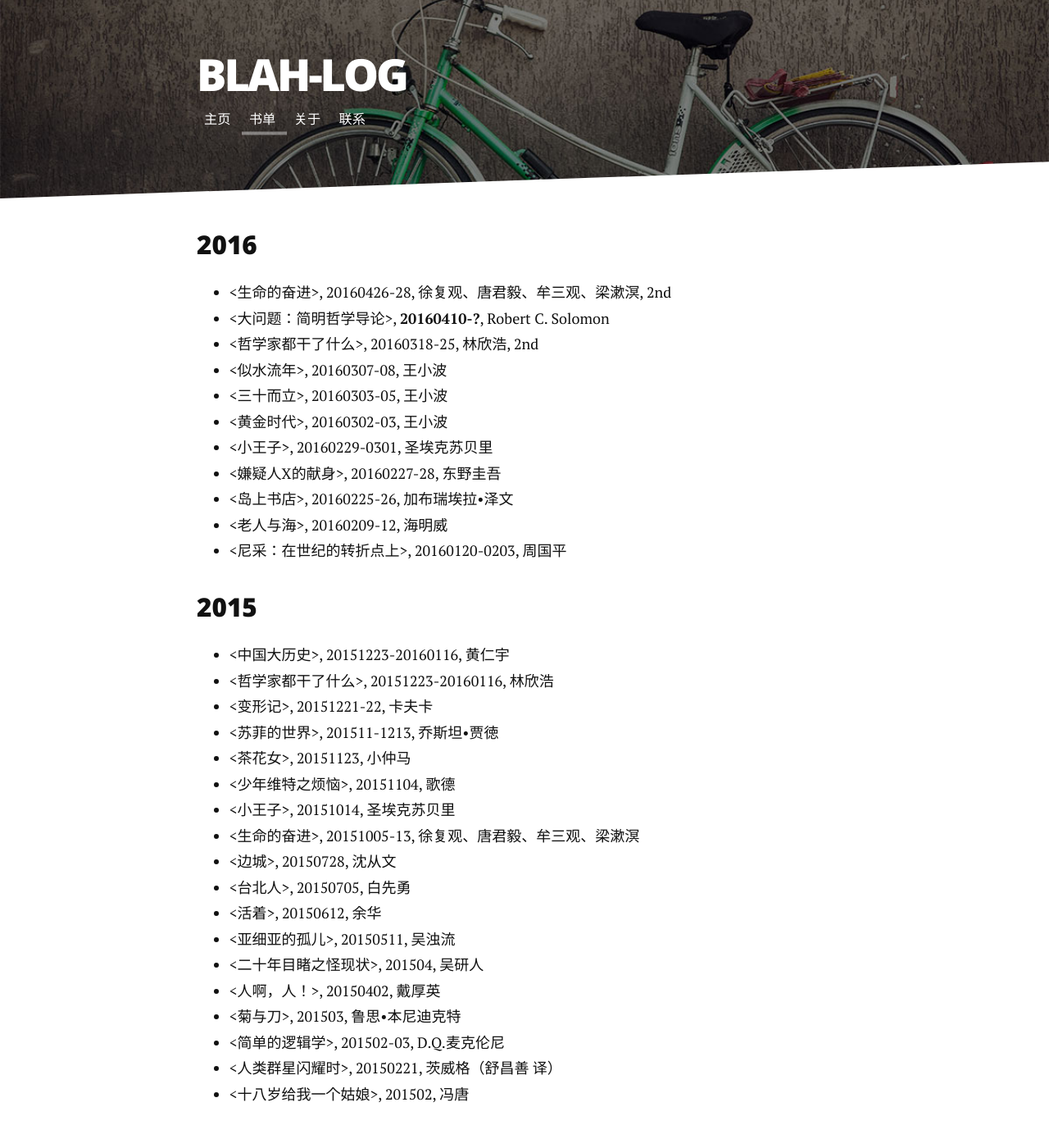
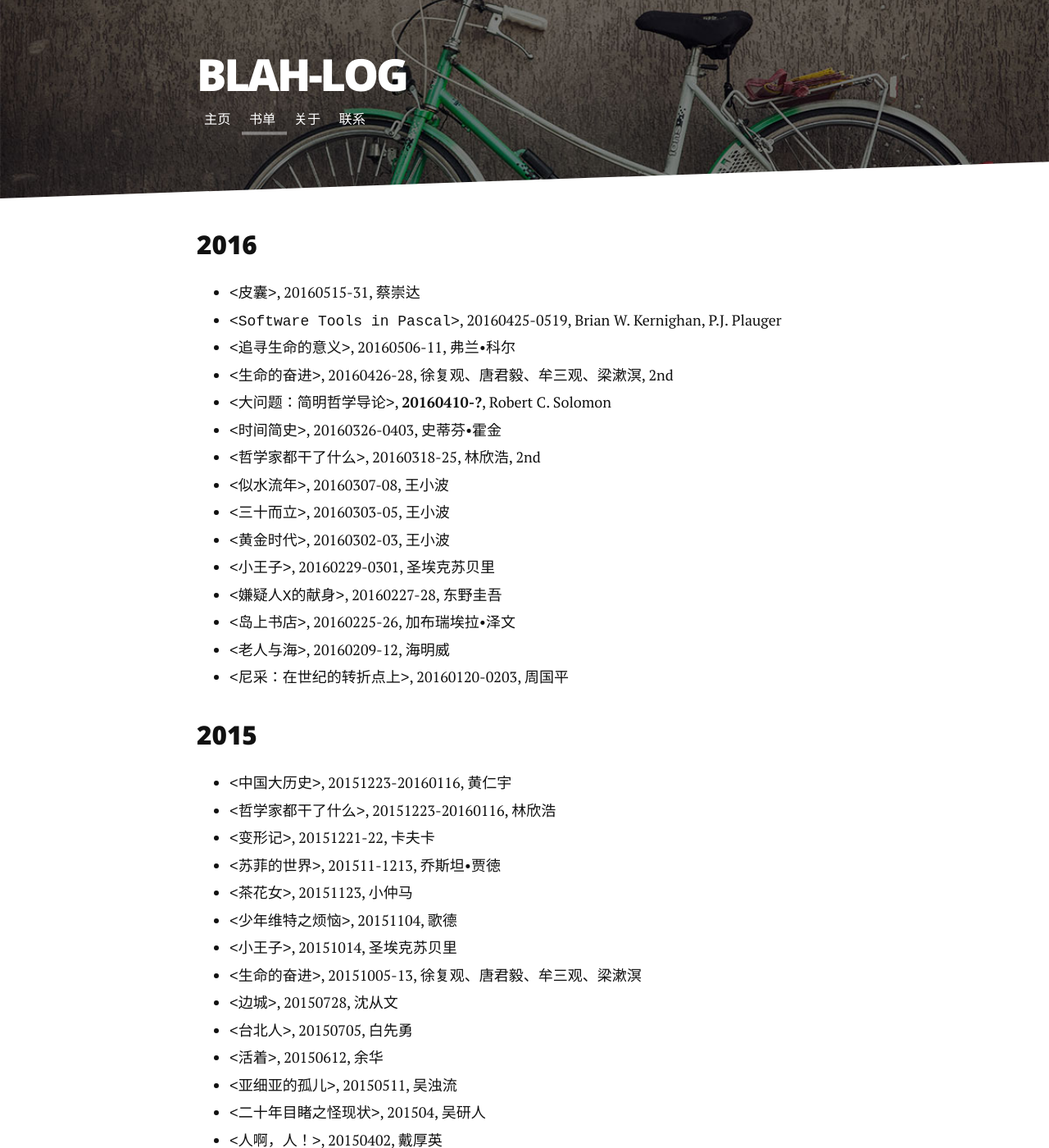
Before and after one commit to Ch4n7/ch4n7.github.io, a Jekyll site: the page built from booklist.md, in a window 1280 px wide and 1400 px high. Shown: the whole window at 82% size. Built offline with Jekyll 4.4.1, drawn with Linux system fonts in a browser that asks for light colours; nearby versions of some CDN libraries; some of the changed text lies outside the part shown.

```diff
--- a/booklist.md
+++ b/booklist.md
@@ -5,35 +5,39 @@ title: 书单
 
 ### 2016
 
-* <生命的奋进>, 20160426-28, 徐复观、唐君毅、牟三观、梁漱溟, 2nd
-* <大问题：简明哲学导论>, **20160410-?**, Robert C. Solomon
-* <哲学家都干了什么>, 20160318-25, 林欣浩, 2nd
-* <似水流年>, 20160307-08, 王小波
-* <三十而立>, 20160303-05, 王小波
-* <黄金时代>, 20160302-03, 王小波
-* <小王子>, 20160229-0301, 圣埃克苏贝里
-* <嫌疑人X的献身>, 20160227-28, 东野圭吾
-* <岛上书店>, 20160225-26, 加布瑞埃拉•泽文
-* <老人与海>, 20160209-12, 海明威
-* <尼采：在世纪的转折点上>, 20160120-0203, 周国平
+* `<皮囊>`, 20160515-31, 蔡崇达
+* `<Software Tools in Pascal>`, 20160425-0519, Brian W. Kernighan, P.J. Plauger
+* `<追寻生命的意义>`, 20160506-11, 弗兰•科尔
+* `<生命的奋进>`, 20160426-28, 徐复观、唐君毅、牟三观、梁漱溟, 2nd
+* `<大问题：简明哲学导论>`, **20160410-?**, Robert C. Solomon
+* `<时间简史>`, 20160326-0403, 史蒂芬•霍金
+* `<哲学家都干了什么>`, 20160318-25, 林欣浩, 2nd
+* `<似水流年>`, 20160307-08, 王小波
+* `<三十而立>`, 20160303-05, 王小波
+* `<黄金时代>`, 20160302-03, 王小波
+* `<小王子>`, 20160229-0301, 圣埃克苏贝里
+* `<嫌疑人X的献身>`, 20160227-28, 东野圭吾
+* `<岛上书店>`, 20160225-26, 加布瑞埃拉•泽文
+* `<老人与海>`, 20160209-12, 海明威
+* `<尼采：在世纪的转折点上>`, 20160120-0203, 周国平
 
 ### 2015
 
-* <中国大历史>, 20151223-20160116, 黄仁宇
-* <哲学家都干了什么>, 20151223-20160116, 林欣浩
-* <变形记>, 20151221-22, 卡夫卡
-* <苏菲的世界>, 201511-1213, 乔斯坦•贾徳
-* <茶花女>, 20151123, 小仲马
-* <少年维特之烦恼>, 20151104, 歌德
-* <小王子>, 20151014, 圣埃克苏贝里
-* <生命的奋进>, 20151005-13, 徐复观、唐君毅、牟三观、梁漱溟
-* <边城>, 20150728, 沈从文
-* <台北人>, 20150705, 白先勇
-* <活着>, 20150612, 余华
-* <亚细亚的孤儿>, 20150511, 吴浊流
-* <二十年目睹之怪现状>, 201504, 吴研人
-* <人啊，人！>, 20150402, 戴厚英
-* <菊与刀>, 201503, 鲁思•本尼迪克特
-* <简单的逻辑学>, 201502-03, D.Q.麦克伦尼
-* <人类群星闪耀时>, 20150221, 茨威格（舒昌善 译）
-* <十八岁给我一个姑娘>, 201502, 冯唐
+* `<中国大历史>`, 20151223-20160116, 黄仁宇
+* `<哲学家都干了什么>`, 20151223-20160116, 林欣浩
+* `<变形记>`, 20151221-22, 卡夫卡
+* `<苏菲的世界>`, 201511-1213, 乔斯坦•贾徳
+* `<茶花女>`, 20151123, 小仲马
+* `<少年维特之烦恼>`, 20151104, 歌德
+* `<小王子>`, 20151014, 圣埃克苏贝里
+* `<生命的奋进>`, 20151005-13, 徐复观、唐君毅、牟三观、梁漱溟
+* `<边城>`, 20150728, 沈从文
+* `<台北人>`, 20150705, 白先勇
+* `<活着>`, 20150612, 余华
+* `<亚细亚的孤儿>`, 20150511, 吴浊流
+* `<二十年目睹之怪现状>`, 201504, 吴研人
+* `<人啊，人！>`, 20150402, 戴厚英
+* `<菊与刀>`, 201503, 鲁思•本尼迪克特
+* `<简单的逻辑学>`, 201502-03, D.Q.麦克伦尼
+* `<人类群星闪耀时>`, 20150221, 茨威格（舒昌善 译）
+* `<十八岁给我一个姑娘>`, 201502, 冯唐
```
Also changed, not shown: _posts/2016-04-12-hacking-cycle.md (+1 -1 lines), _posts/2016-06-18-Writeup4POJ.md (added, +10 -0 lines).
